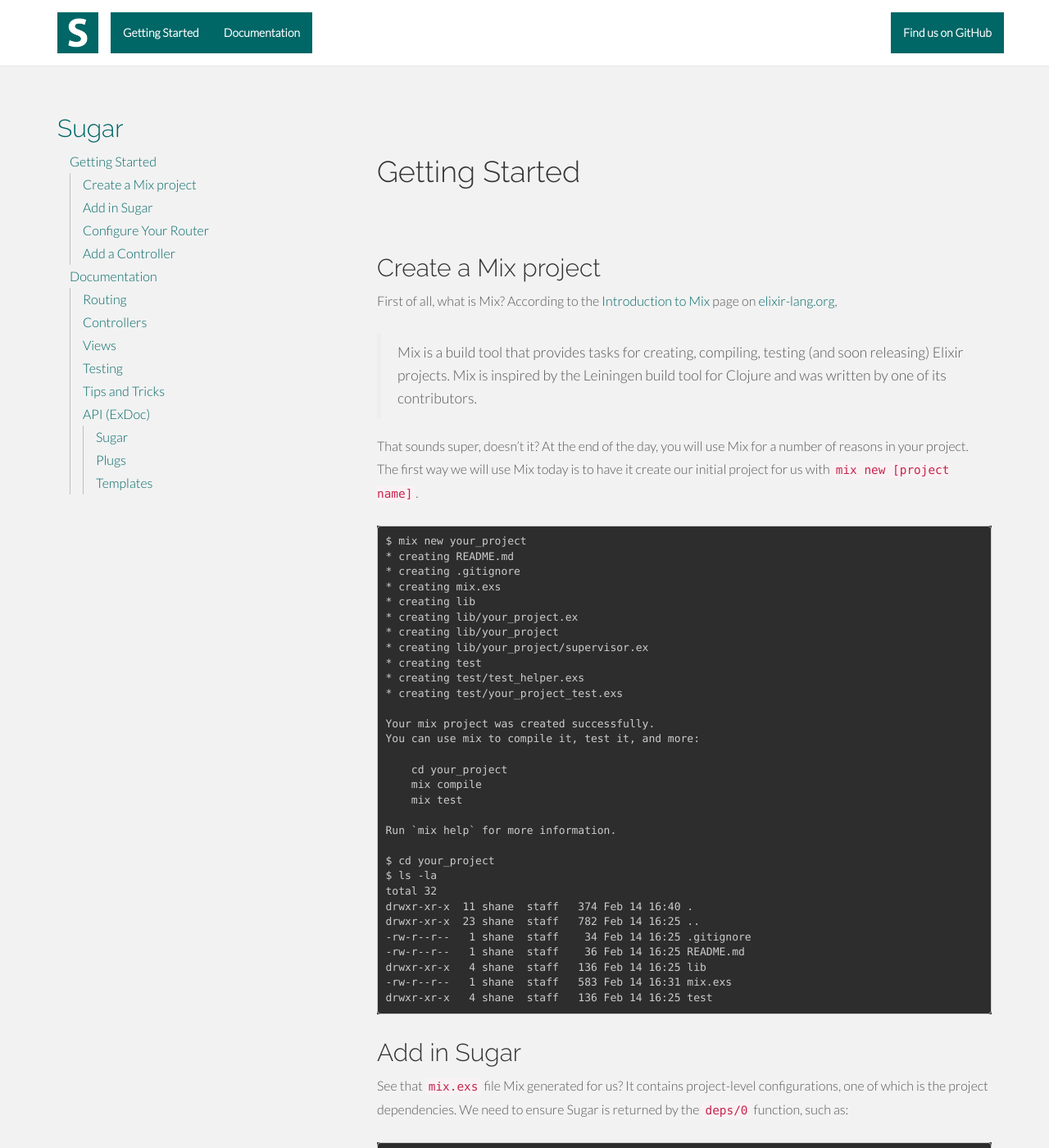
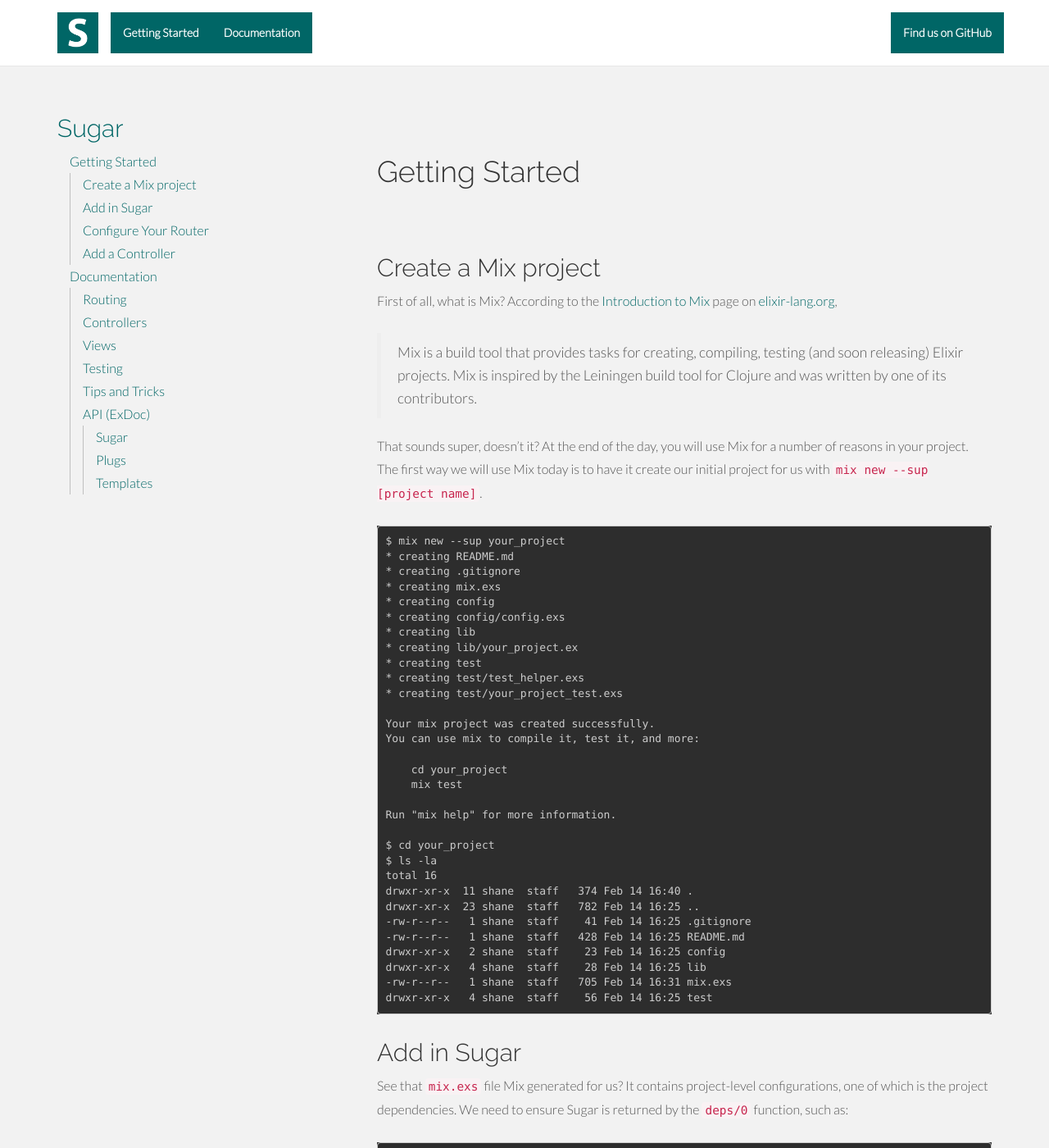
Before and after one commit to sugar-framework/sugar-framework.github.io, a Jekyll site: the page built from _posts/2014-02-15-geting-started-index.md, in a window 1280 px wide and 1400 px high. Shown: the whole window at 82% size. Built offline with Jekyll 4.4.1, drawn with Linux system fonts in a browser that asks for light colours; nearby versions of some CDN libraries; Markdown is read by kramdown in place of the engine named in the settings.

Commit message:
Add `--sup` to mix project creation example
Properly addresses sugar-framework/sugar#87

Also adjust the sample outputs of `mix new --sup your_project` and `ls -la` to closer reflect what actually happens nowadays.

````diff
--- a/_posts/2014-02-15-geting-started-index.md
+++ b/_posts/2014-02-15-geting-started-index.md
@@ -13,17 +13,17 @@
 
 > Mix is a build tool that provides tasks for creating, compiling, testing (and soon releasing) Elixir projects. Mix is inspired by the Leiningen build tool for Clojure and was written by one of its contributors.
 
-That sounds super, doesn't it? At the end of the day, you will use Mix for a number of reasons in your project. The first way we will use Mix today is to have it create our initial project for us with `mix new [project name]`.
+That sounds super, doesn't it? At the end of the day, you will use Mix for a number of reasons in your project. The first way we will use Mix today is to have it create our initial project for us with `mix new --sup [project name]`.
 
 ```
-$ mix new your_project
+$ mix new --sup your_project
 * creating README.md
 * creating .gitignore
 * creating mix.exs
+* creating config
+* creating config/config.exs
 * creating lib
 * creating lib/your_project.ex
-* creating lib/your_project
-* creating lib/your_project/supervisor.ex
 * creating test
 * creating test/test_helper.exs
 * creating test/your_project_test.exs
@@ -32,21 +32,21 @@
 You can use mix to compile it, test it, and more:
 
     cd your_project
-    mix compile
     mix test
 
-Run `mix help` for more information.
+Run "mix help" for more information.
 
 $ cd your_project
 $ ls -la
-total 32
+total 16
 drwxr-xr-x  11 shane  staff   374 Feb 14 16:40 .
 drwxr-xr-x  23 shane  staff   782 Feb 14 16:25 ..
--rw-r--r--   1 shane  staff    34 Feb 14 16:25 .gitignore
--rw-r--r--   1 shane  staff    36 Feb 14 16:25 README.md
-drwxr-xr-x   4 shane  staff   136 Feb 14 16:25 lib
--rw-r--r--   1 shane  staff   583 Feb 14 16:31 mix.exs
-drwxr-xr-x   4 shane  staff   136 Feb 14 16:25 test
+-rw-r--r--   1 shane  staff    41 Feb 14 16:25 .gitignore
+-rw-r--r--   1 shane  staff   428 Feb 14 16:25 README.md
+drwxr-xr-x   2 shane  staff    23 Feb 14 16:25 config
+drwxr-xr-x   4 shane  staff    28 Feb 14 16:25 lib
+-rw-r--r--   1 shane  staff   705 Feb 14 16:31 mix.exs
+drwxr-xr-x   4 shane  staff    56 Feb 14 16:25 test
 ```
 
 <section id="add-in-sugar"></section>
````
